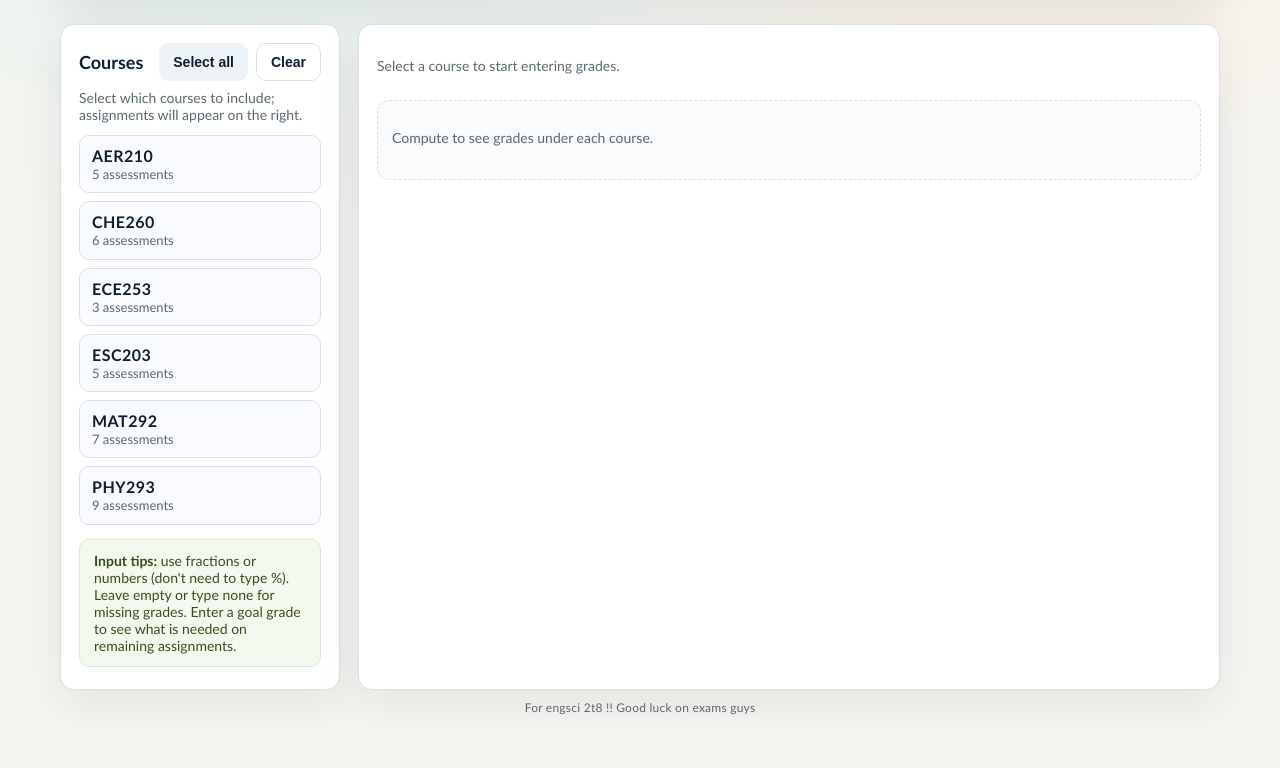
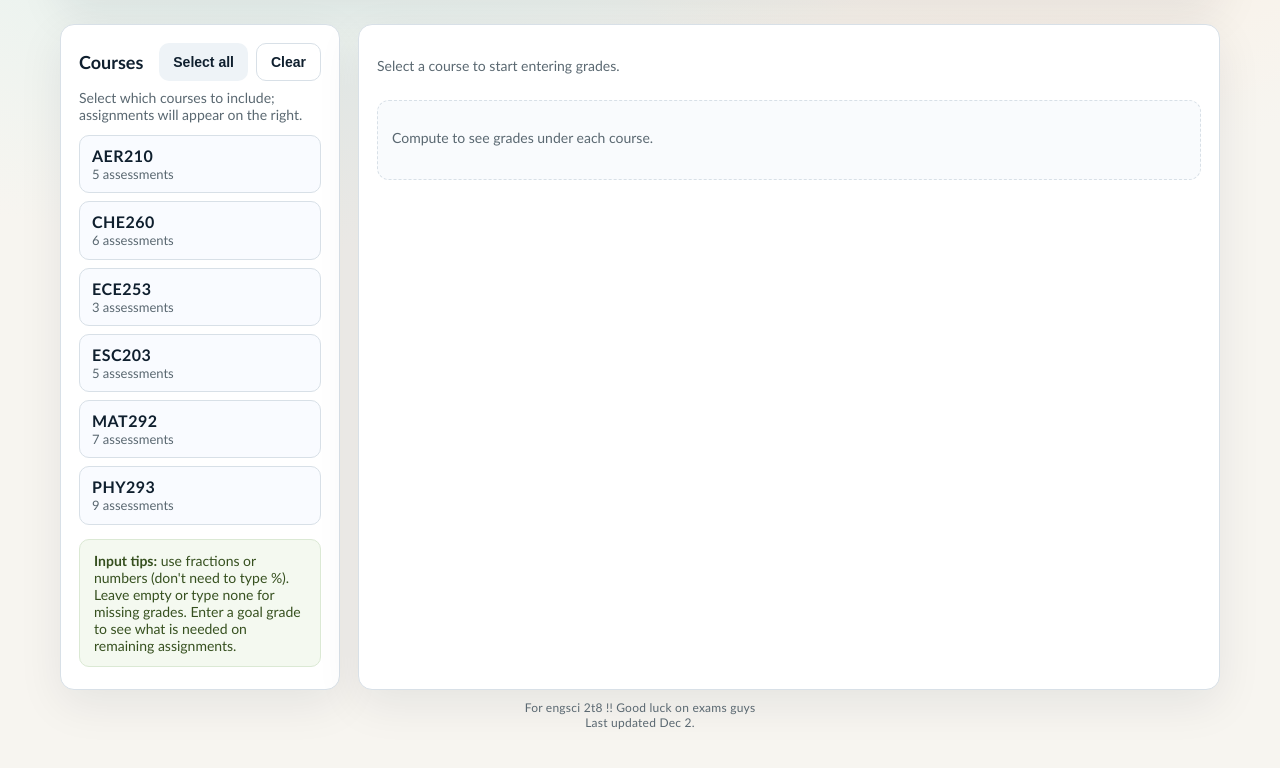
Before and after one commit to bbnt3/y2fall_calculator, a plain HTML site: page index.html in a window 1280 px wide. Shown: the part 535-1303 px from the top of the page. Drawn offline with Linux system fonts and the light colour scheme.

Commit message:
added a date

```diff
--- a/index.html
+++ b/index.html
@@ -121,6 +121,7 @@
 
     <footer class="footer">
       <p class="footer__credit">For engsci 2t8 !! Good luck on exams guys</p>
+      <p class="footer__credit">Last updated Dec 2.</p>
     </footer>
   </div>
 
```
